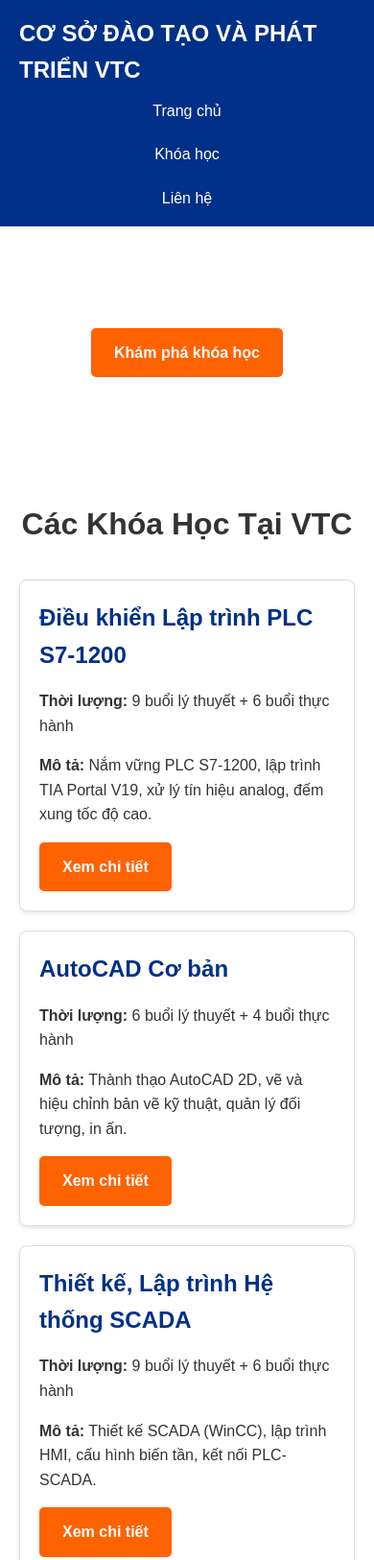
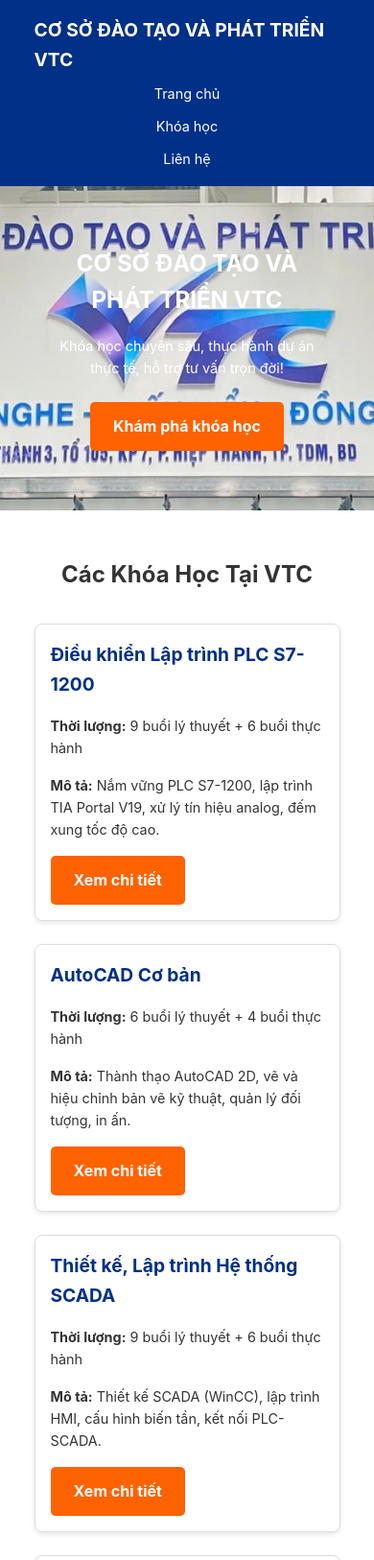
Before and after one commit to duyanhDev/vtc-academy, a plain HTML site: page index.html in a window 390 px wide. Shown: the top 1626 px of the page at 96% size. Drawn offline with Linux system fonts and the light colour scheme.

Commit message:
Deloy part2.1 27-6

```diff
--- a/index.html
+++ b/index.html
@@ -3,19 +3,22 @@
 
 <head>
     <meta charset="UTF-8">
-    <meta name="viewport" content="width=device-width, initial-scale=1.0">
+    <meta name="viewport" content="width=device-width, initial-scale=1.0, maximum-scale=2.0, user-scalable=yes">
     <title>VNT - Đào tạo Kỹ thuật Thực chiến</title>
     <style>
         * {
             margin: 0;
             padding: 0;
             box-sizing: border-box;
-            font-family: Arial, sans-serif;
+            font-family: -apple-system, BlinkMacSystemFont, 'Segoe UI', Arial, sans-serif;
         }
 
         body {
             line-height: 1.6;
             color: #333;
+            font-size: 16px;
+            /* Base font size for better scaling */
+            overflow-x: hidden;
         }
 
         /* Header */
@@ -23,19 +26,20 @@
             background: #003087;
             color: #fff;
             padding: 1rem 0;
-            position: fixed;
+            position: sticky;
+            top: 0;
             width: 100%;
-            top: 0;
             z-index: 1000;
         }
 
         .header-container {
-            max-width: 1200px;
+            max-width: 90%;
             margin: 0 auto;
             display: flex;
             justify-content: space-between;
             align-items: center;
-            padding: 0 20px;
+            padding: 0 1rem;
+            flex-wrap: wrap;
         }
 
         .logo {
@@ -46,7 +50,8 @@
         nav ul {
             list-style: none;
             display: flex;
-            gap: 20px;
+            gap: 1.5rem;
+            flex-wrap: wrap;
         }
 
         nav ul li a {
@@ -61,27 +66,28 @@
 
         /* Hero Section */
         .hero {
-            background: url('./image//z6733604739316_1e2171125ad46f2104d93aea45e386a0.jpg') no-repeat center/cover;
-            height: 400px;
+            background: url('./image/z6733604739316_1e2171125ad46f2104d93aea45e386a0.jpg') no-repeat center/cover;
+            min-height: 50vh;
             display: flex;
             align-items: center;
             justify-content: center;
             text-align: center;
             color: #fff;
-            margin-top: 71px;
+            padding: 2rem;
         }
 
         .hero-content {
-            max-width: 600px;
+            max-width: 90%;
+            width: 100%;
         }
 
         .hero-content h1 {
-            font-size: 2.5rem;
+            font-size: clamp(1.8rem, 5vw, 2.5rem);
             margin-bottom: 1rem;
         }
 
         .hero-content p {
-            font-size: 1.2rem;
+            font-size: clamp(1rem, 3vw, 1.2rem);
             margin-bottom: 1.5rem;
         }
 
@@ -93,6 +99,7 @@
             border-radius: 5px;
             font-weight: bold;
             display: inline-block;
+            transition: background 0.3s;
         }
 
         .btn:hover {
@@ -101,27 +108,27 @@
 
         /* Courses Section */
         .courses {
-            max-width: 1200px;
-            margin: 50px auto;
-            padding: 0 20px;
+            max-width: 90%;
+            margin: 3rem auto;
+            padding: 0 1rem;
         }
 
         .courses h2 {
             text-align: center;
-            font-size: 2rem;
+            font-size: clamp(1.5rem, 4vw, 2rem);
             margin-bottom: 2rem;
         }
 
         .course-list {
             display: grid;
-            grid-template-columns: repeat(auto-fit, minmax(300px, 1fr));
-            gap: 20px;
+            grid-template-columns: repeat(auto-fit, minmax(min(300px, 100%), 1fr));
+            gap: 1.5rem;
         }
 
         .course-card {
             border: 1px solid #ddd;
             border-radius: 8px;
-            padding: 20px;
+            padding: 1.5rem;
             box-shadow: 0 2px 5px rgba(0, 0, 0, 0.1);
             transition: transform 0.3s;
         }
@@ -131,13 +138,13 @@
         }
 
         .course-card h3 {
-            font-size: 1.5rem;
+            font-size: clamp(1.2rem, 3vw, 1.5rem);
             margin-bottom: 1rem;
             color: #003087;
         }
 
         .course-card p {
-            font-size: 1rem;
+            font-size: clamp(0.9rem, 2.5vw, 1rem);
             margin-bottom: 1rem;
         }
 
@@ -156,34 +163,35 @@
 
         .modal-content {
             background: #fff;
-            max-width: 800px;
+            max-width: 90%;
             margin: 5% auto;
-            padding: 20px;
+            padding: 1.5rem;
             border-radius: 8px;
             position: relative;
+            font-size: clamp(0.9rem, 2.5vw, 1rem);
         }
 
         .modal-content h2 {
-            font-size: 1.8rem;
+            font-size: clamp(1.5rem, 3.5vw, 1.8rem);
             margin-bottom: 1rem;
         }
 
         .modal-content h4 {
-            font-size: 1.2rem;
+            font-size: clamp(1rem, 2.5vw, 1.2rem);
             margin-top: 1rem;
             color: #003087;
         }
 
         .modal-content ul {
             list-style: disc;
-            margin-left: 20px;
+            margin-left: 1.5rem;
             margin-bottom: 1rem;
         }
 
         .close-btn {
             position: absolute;
-            top: 10px;
-            right: 10px;
+            top: 0.5rem;
+            right: 0.5rem;
             font-size: 1.5rem;
             cursor: pointer;
         }
@@ -192,36 +200,57 @@
         footer {
             background: #003087;
             color: #fff;
-            padding: 2rem 0;
+            padding: 2rem 1rem;
             text-align: center;
         }
 
         footer p {
             margin-bottom: 0.5rem;
+            font-size: clamp(0.9rem, 2.5vw, 1rem);
         }
 
         /* Responsive */
         @media (max-width: 768px) {
             .header-container {
                 flex-direction: column;
-                gap: 10px;
+                gap: 0.5rem;
             }
 
             nav ul {
                 flex-direction: column;
                 text-align: center;
+                gap: 0.5rem;
+            }
+
+            .hero {
+                min-height: 40vh;
             }
 
             .hero-content h1 {
-                font-size: 2rem;
+                font-size: clamp(1.5rem, 4vw, 2rem);
             }
 
             .hero-content p {
-                font-size: 1rem;
+                font-size: clamp(0.9rem, 2.5vw, 1rem);
             }
 
             .modal-content {
-                width: 90%;
+                width: 95%;
+                padding: 1rem;
+            }
+        }
+
+        @media (max-width: 480px) {
+            .logo {
+                font-size: 1.2rem;
+            }
+
+            nav ul li a {
+                font-size: 0.9rem;
+            }
+
+            .course-card {
+                padding: 1rem;
             }
         }
     </style>
@@ -230,7 +259,7 @@
 <body>
     <header>
         <div class="header-container">
-            <div class="logo">CƠ SỞ ĐÀO TẠO VÀ PHÁT TRIỂN VTC </div>
+            <div class="logo">CƠ SỞ ĐÀO TẠO VÀ PHÁT TRIỂN VTC</div>
             <nav>
                 <ul>
                     <li><a href="#home">Trang chủ</a></li>
@@ -243,7 +272,7 @@
 
     <section class="hero" id="home">
         <div class="hero-content">
-            <h1>CƠ SỞ ĐÀO TẠO VÀ PHÁT TRIỂN VTC </h1>
+            <h1>CƠ SỞ ĐÀO TẠO VÀ PHÁT TRIỂN VTC</h1>
             <p>Khóa học chuyên sâu, thực hành dự án thực tế, hỗ trợ tư vấn trọn đời!</p>
             <a href="#courses" class="btn">Khám phá khóa học</a>
         </div>
@@ -259,7 +288,6 @@
                     xung tốc độ cao.</p>
                 <a href="#" class="btn details-btn" data-course="plc">Xem chi tiết</a>
             </div>
-
             <div class="course-card">
                 <h3>AutoCAD Cơ bản</h3>
                 <p><strong>Thời lượng:</strong> 6 buổi lý thuyết + 4 buổi thực hành</p>
@@ -267,7 +295,6 @@
                     in ấn.</p>
                 <a href="#" class="btn details-btn" data-course="autocad">Xem chi tiết</a>
             </div>
-
             <div class="course-card">
                 <h3>Thiết kế, Lập trình Hệ thống SCADA</h3>
                 <p><strong>Thời lượng:</strong> 9 buổi lý thuyết + 6 buổi thực hành</p>
@@ -275,7 +302,6 @@
                 </p>
                 <a href="#" class="btn details-btn" data-course="scada">Xem chi tiết</a>
             </div>
-
             <div class="course-card">
                 <h3>Thiết kế Tủ điện Công nghiệp và Dân dụng</h3>
                 <p><strong>Thời lượng:</strong> 10 buổi lý thuyết + 5 buổi thực hành</p>
@@ -283,7 +309,6 @@
                     sơ dự toán.</p>
                 <a href="#" class="btn details-btn" data-course="tudien">Xem chi tiết</a>
             </div>
-
             <div class="course-card">
                 <h3>Thiết kế Điện Hợp Chuẩn</h3>
                 <p><strong>Thời lượng:</strong> 15 buổi lý thuyết + 9 buổi thực hành</p>
@@ -291,7 +316,6 @@
                 </p>
                 <a href="#" class="btn details-btn" data-course="thietkedi">Xem chi tiết</a>
             </div>
-
             <div class="course-card">
                 <h3>Kỹ thuật Triển khai Thi công & Giám sát M&E</h3>
                 <p><strong>Thời lượng:</strong> 10 buổi lý thuyết + 5 buổi thực hành</p>
@@ -299,7 +323,6 @@
                     động.</p>
                 <a href="#" class="btn details-btn" data-course="thicongme">Xem chi tiết</a>
             </div>
-
             <div class="course-card">
                 <h3>Thiết kế Bản vẽ Điện với CAD Điện</h3>
                 <p><strong>Thời lượng:</strong> 6 buổi lý thuyết + 4 buổi thực hành</p>
@@ -307,7 +330,6 @@
                     ATS.</p>
                 <a href="#" class="btn details-btn" data-course="caddi">Xem chi tiết</a>
             </div>
-
             <div class="course-card">
                 <h3>Thiết kế, Thi công Năng lượng Mặt trời Áp mái</h3>
                 <p><strong>Thời lượng:</strong> 9 buổi lý thuyết + 5 buổi thực hành</p>
@@ -317,10 +339,9 @@
         </div>
     </section>
 
-    <!-- Modal -->
     <div class="modal" id="modal">
         <div class="modal-content">
-            <span class="close-btn">&times;</span>
+            <span class="close-btn">×</span>
             <div id="modal-body"></div>
             <a href="#" class="btn register-btn">Đăng ký ngay</a>
         </div>
```
